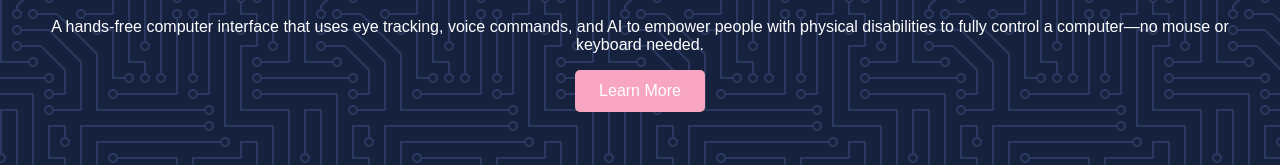
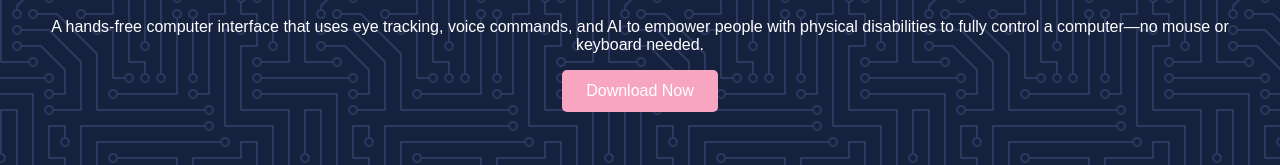
Before and after one commit to MitchTravis0/AIVue.tech, a plain HTML site: page index.html in a window 1280 px wide. Shown: the part 511-676 px from the top of the page. Drawn offline with Linux system fonts and the light colour scheme; a script that the page names is missing.

Commit message:
Update index.html

```diff
--- a/index.html
+++ b/index.html
@@ -24,7 +24,9 @@
         <h1>Empowering Accessibility</h1>
         <br>
         <p>A hands-free computer interface that uses eye tracking, voice commands, and AI to empower people with physical disabilities to fully control a computer—no mouse or keyboard needed.</p>
-        <button class="cta">Learn More</button>
+        <a href="https://github.com/MitchTravis0/AIVue" target="_blank">
+          <button class="cta">Download Now</button>
+        </a>
       </div>
     </section>
 
```
